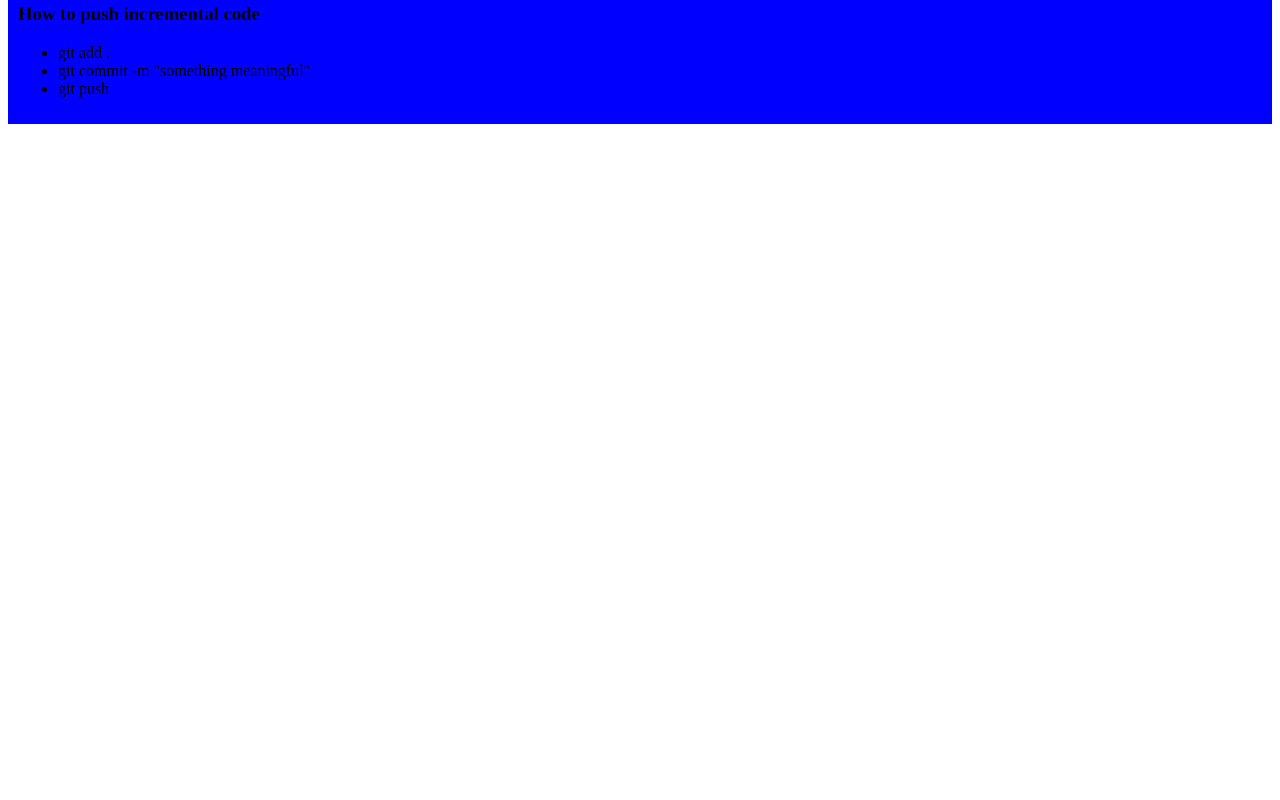
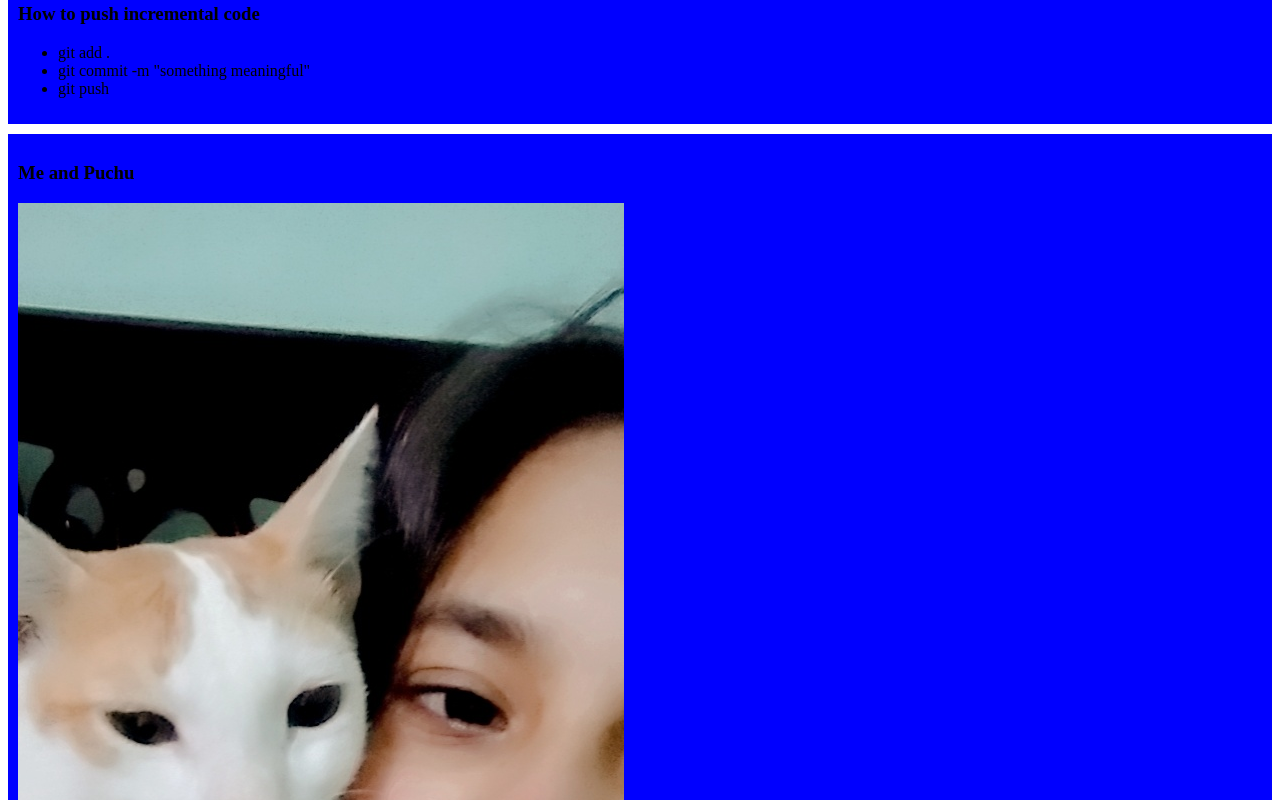
Before and after one commit to Insana343/My-simple-website, a plain HTML site: page index.html in a window 1280 px wide. Shown: the part 458-1258 px from the top of the page. Before the commit the page ends 800 px from the top, so only its background shows below. Drawn offline with Linux system fonts and the light colour scheme.

Commit message:
puchu and me

```diff
--- a/index.html
+++ b/index.html
@@ -27,5 +27,9 @@
             <li>git push</li>
         </ul>
     </div>
+    <div>
+        <h3>Me and Puchu</h3>
+        <img src="image/Snapchat-213838042.jpg" alt="">
+    </div>
 </body>
 </html>
```
Also changed, not shown: image/Snapchat-213838042.jpg (added).
